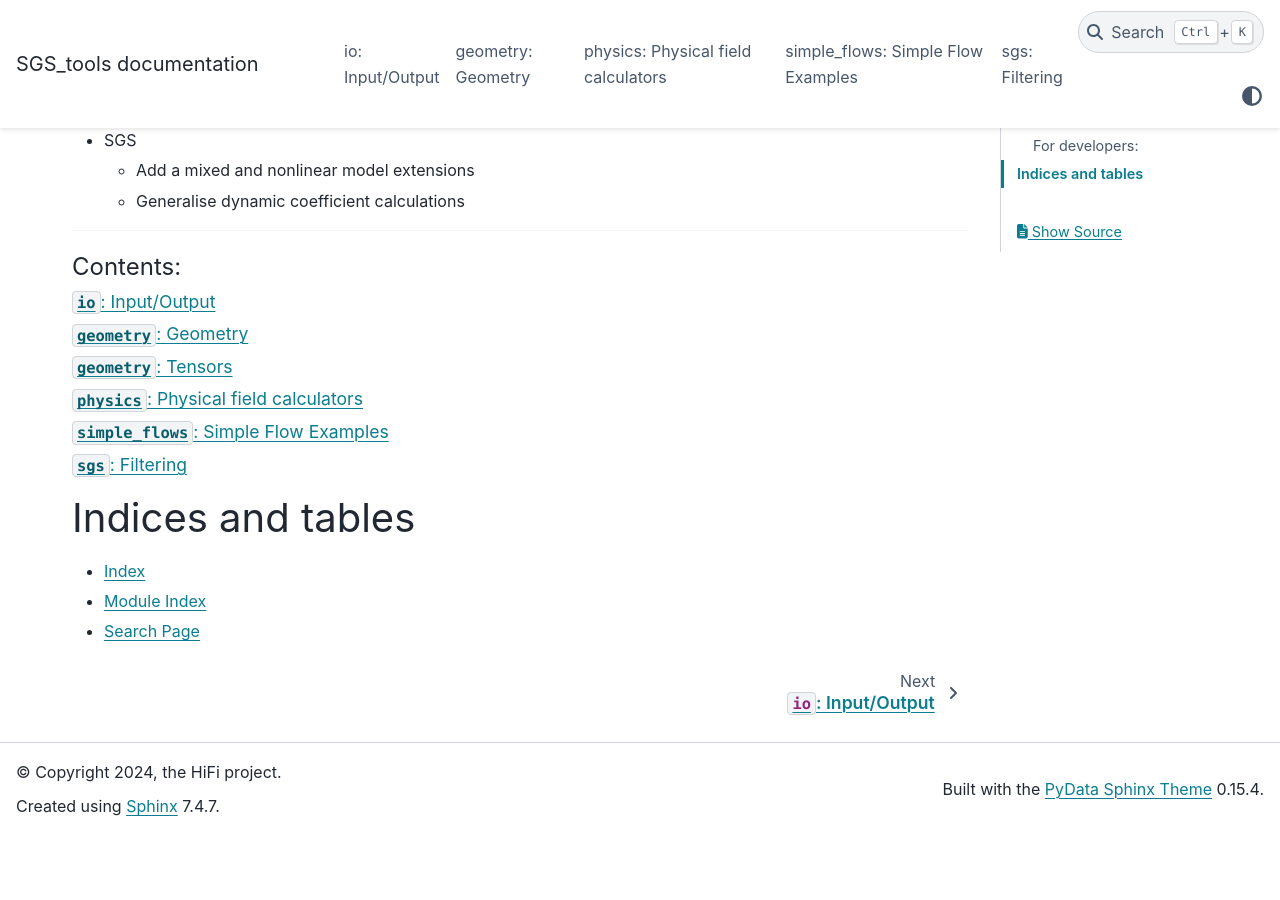
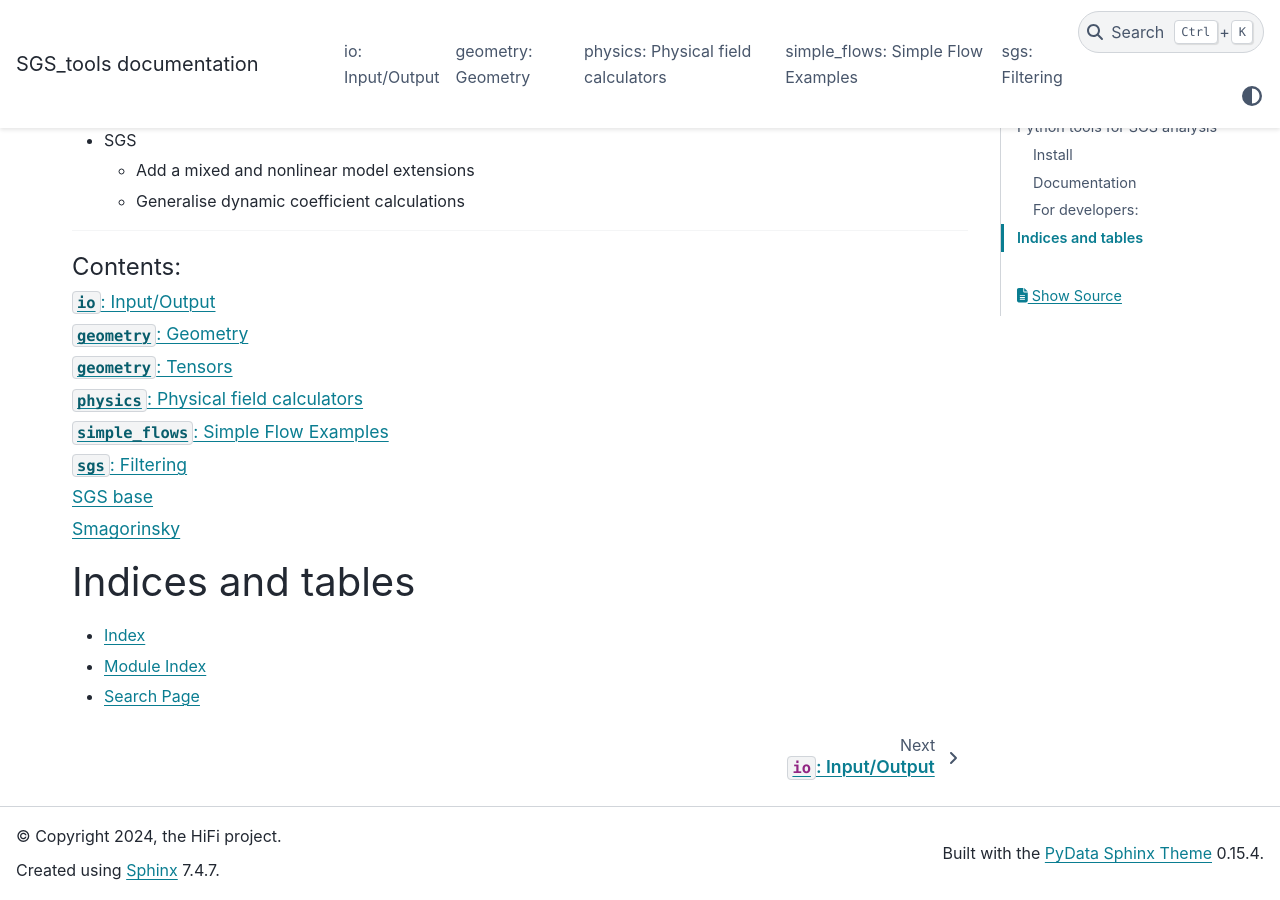
Before and after one commit to dvlaykov/sgs_tools, a Sphinx documentation site: the page built from doc/index.rst, in a window 1280 px wide and 900 px high, scrolled down 1877 px. Built offline with Sphinx 7.4.7 and the PyData theme 0.15.4, drawn with Linux system fonts in a browser that asks for light colours; formulas are drawn with MathJax 3; before the commit the page ends 2712 px from its top, so only the background shows below that.

Commit message:
update docs

```diff
--- a/doc/sgs.rst
+++ b/doc/sgs.rst
@@ -3,7 +3,15 @@
 
 .. automodule:: sgs_tools.sgs.filter
    :members:
+
+SGS base
+==============================================================
+
 .. automodule:: sgs_tools.sgs.sgs_model
    :members:
+
+Smagorinsky
+==============================================================
+
 .. automodule:: sgs_tools.sgs.Smagorinsky
    :members:
```
